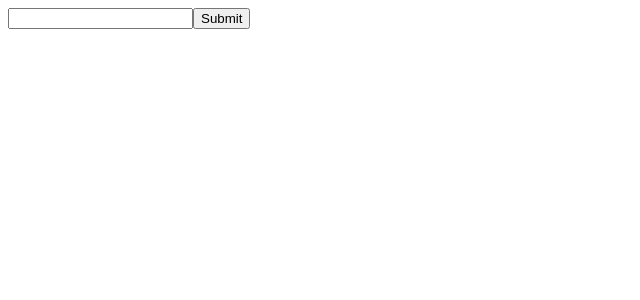
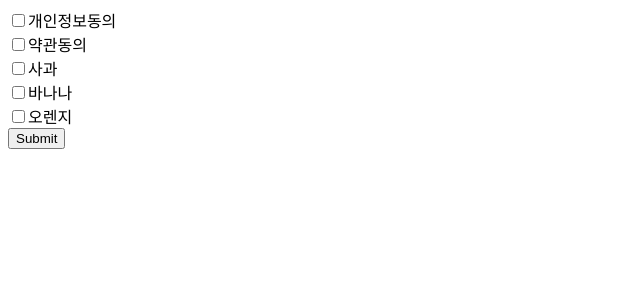
Before and after one commit to jieun-107/react-study, a React (Vite) app: page / in a window 1280 px wide. Shown: the top 300 px of the page, without its empty margins (0-640 px from the left). Built offline with nearby package versions, Linux system fonts and the light colour scheme; the HTML template or start-up script is replaced by a standard one.

Commit message:
비제어 컴포넌트 - 체크박스

```diff
--- a/src/App.tsx
+++ b/src/App.tsx
@@ -1,5 +1,6 @@
 import { useState } from "react";
 import Input from "./components/uncontrolled/Input";
+import Checkbox from "./components/uncontrolled/Checkbox";
 // import Counter from "./components/section6/Counter";
 // import Ex01 from "./components/section6/Ex01";
 // import Ex02 from "./components/section6/Ex02";
@@ -69,13 +70,16 @@ export default function App() {
       {/* <RecipeList /> */}
 
       {/* ===================== Section 10 =================== */}
+      {/* 제어 컴포넌트 */}
       {/* <Input /> */}
       {/* <Checkbox /> */}
       {/* <Radio /> */}
       {/* <Textarea /> */}
       {/* <UserInfoForm /> */}
       {/* <UserInfoForm2 /> */}
-      <Input />
+      {/* 비제어 컴포넌트 */}
+      {/* <Input /> */}
+      <Checkbox />
     </>
   );
 }
--- /dev/null
+++ b/src/components/uncontrolled/Checkbox.tsx
@@ -0,0 +1,74 @@
+import { useRef } from "react";
+
+export default function Checkbox() {
+  const privacyRef = useRef<HTMLInputElement>(null);
+  const termsRef = useRef<HTMLInputElement>(null);
+  const fruitsRef = useRef<HTMLInputElement[]>([]);
+
+  const handleSubmit = (e: React.FormEvent<HTMLFormElement>) => {
+    e.preventDefault();
+
+    const selectedFruits = fruitsRef.current
+      .filter((fruit) => fruit.checked)
+      .map((fruit) => fruit.value);
+    console.log(selectedFruits);
+
+    const privacy = privacyRef.current?.checked;
+    if (!privacy) {
+      alert("개인정보에 동의해주세요.");
+      return;
+    }
+
+    const trems = termsRef.current?.checked;
+    if (!trems) {
+      alert("약관에 동의해주세요.");
+      return;
+    }
+  };
+
+  return (
+    <>
+      <form onSubmit={handleSubmit}>
+        <div>
+          <input type="checkbox" ref={privacyRef} />
+          <label htmlFor="">개인정보동의</label>
+        </div>
+        <div>
+          <input type="checkbox" ref={termsRef} />
+          <label htmlFor="">약관동의</label>
+        </div>
+        <div>
+          <input
+            type="checkbox"
+            value={"사과"}
+            ref={(el) => {
+              fruitsRef.current[0] = el!;
+            }}
+          />
+          <label htmlFor="">사과</label>
+        </div>
+        <div>
+          <input
+            type="checkbox"
+            value={"바나나"}
+            ref={(el) => {
+              fruitsRef.current[1] = el!;
+            }}
+          />
+          <label htmlFor="">바나나</label>
+        </div>
+        <div>
+          <input
+            type="checkbox"
+            value="오렌지"
+            ref={(el) => {
+              fruitsRef.current[2] = el!;
+            }}
+          />
+          <label htmlFor="">오렌지</label>
+        </div>
+        <button type="submit">Submit</button>
+      </form>
+    </>
+  );
+}
```
